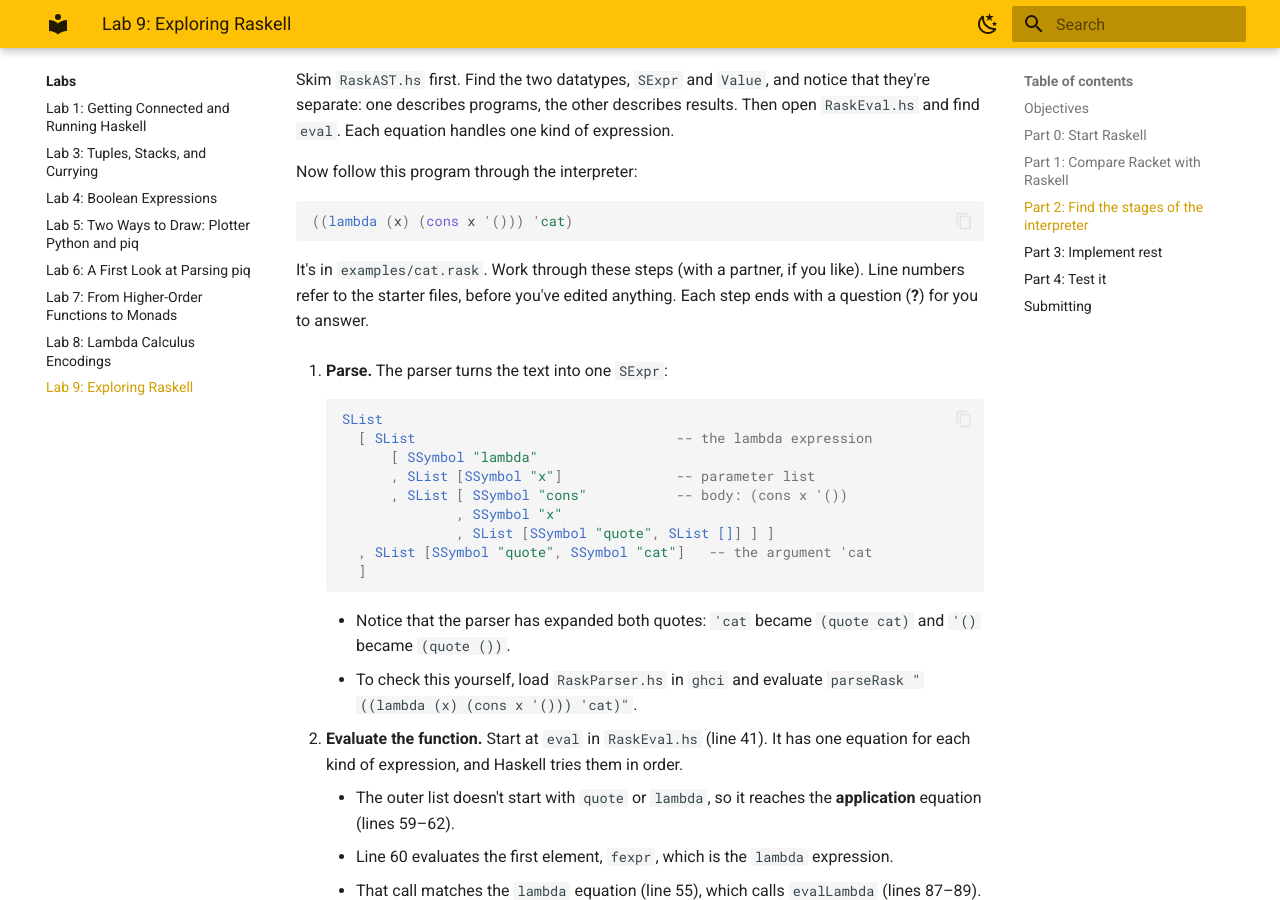
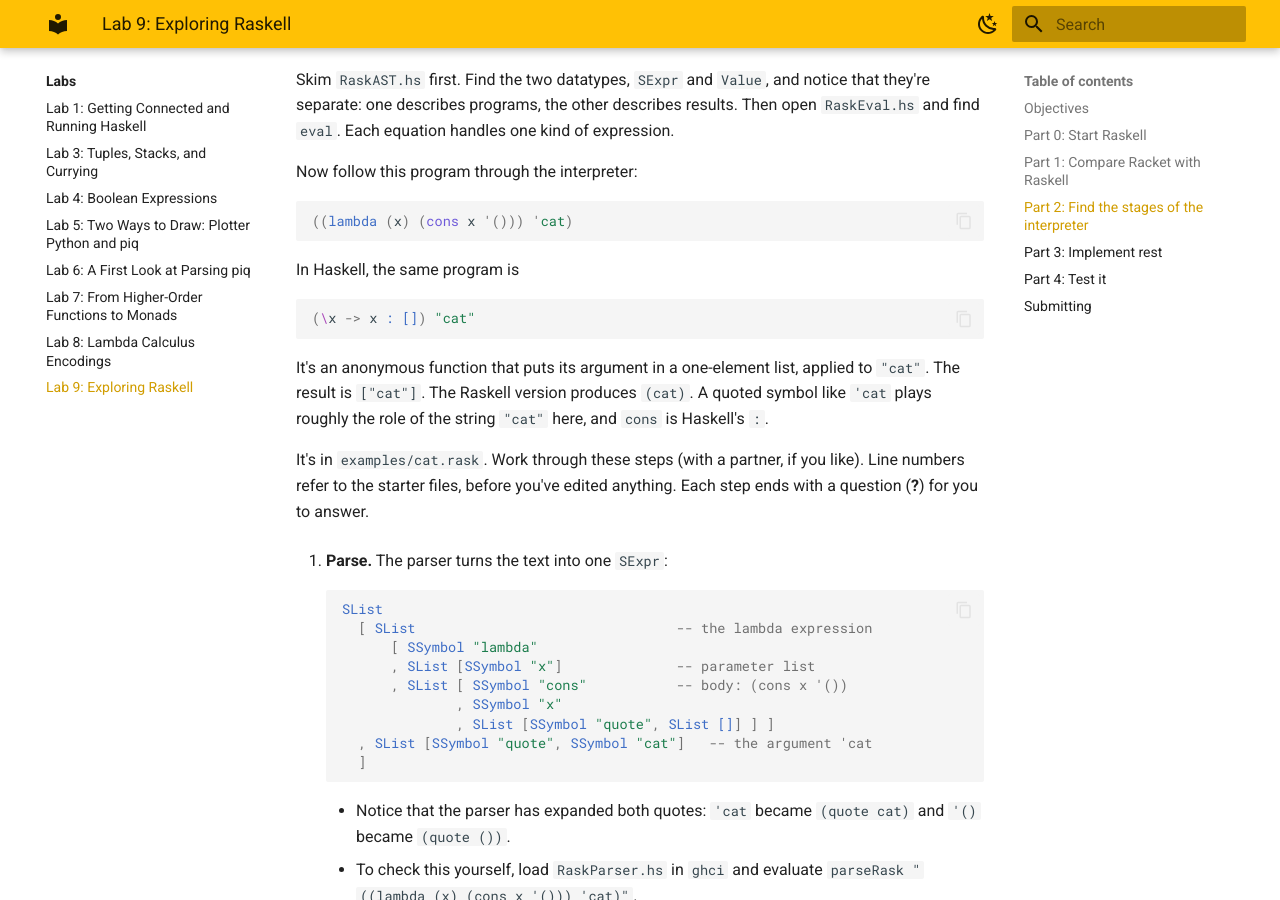
Before and after one commit to lbang-hmc/cs-131-website, an MkDocs documentation site: the page built from content/labs/lab09.md, in a window 1280 px wide and 900 px high, scrolled down 3111 px. Built offline with MkDocs 1.6.1 and Material for MkDocs 9.7.7, drawn with Linux system fonts in a browser that asks for light colours.

Commit message:
Lab 09: show Haskell equivalent of the traced program
Co-Authored-By: Claude Opus 5.5 <noreply@anthropic.com>

````diff
--- a/content/labs/lab09.md
+++ b/content/labs/lab09.md
@@ -110,6 +110,14 @@ Now follow this program through the interpreter:
 ```racket
 ((lambda (x) (cons x '())) 'cat)
 ```
+
+In Haskell, the same program is
+
+```haskell
+(\x -> x : []) "cat"
+```
+
+It's an anonymous function that puts its argument in a one-element list, applied to `"cat"`. The result is `["cat"]`. The Raskell version produces `(cat)`. A quoted symbol like `'cat` plays roughly the role of the string `"cat"` here, and `cons` is Haskell's `:`.
 
 It's in `examples/cat.rask`. Work through these steps (with a partner, if you like). Line numbers refer to the starter files, before you've edited anything. Each step ends with a question (**?**) for you to answer.
 
````
